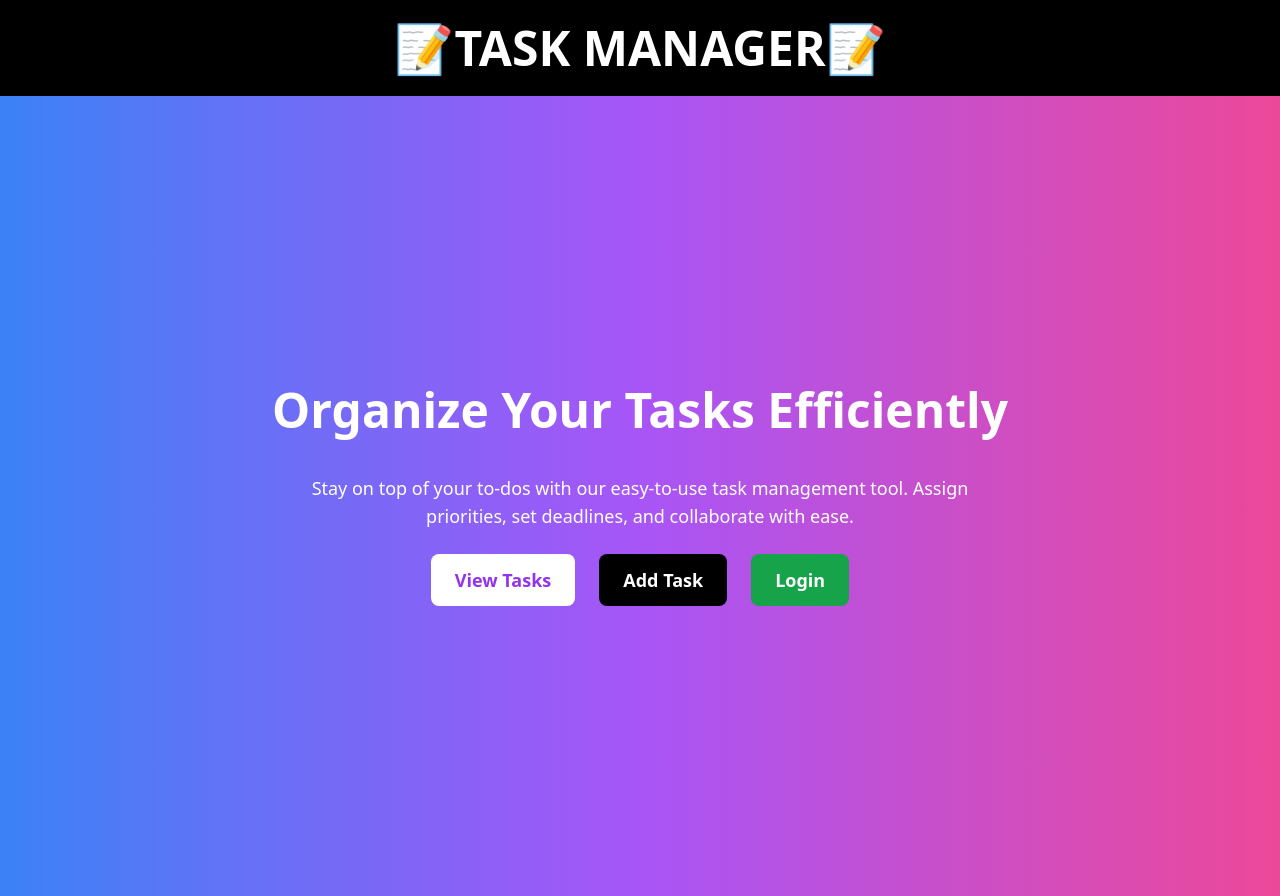
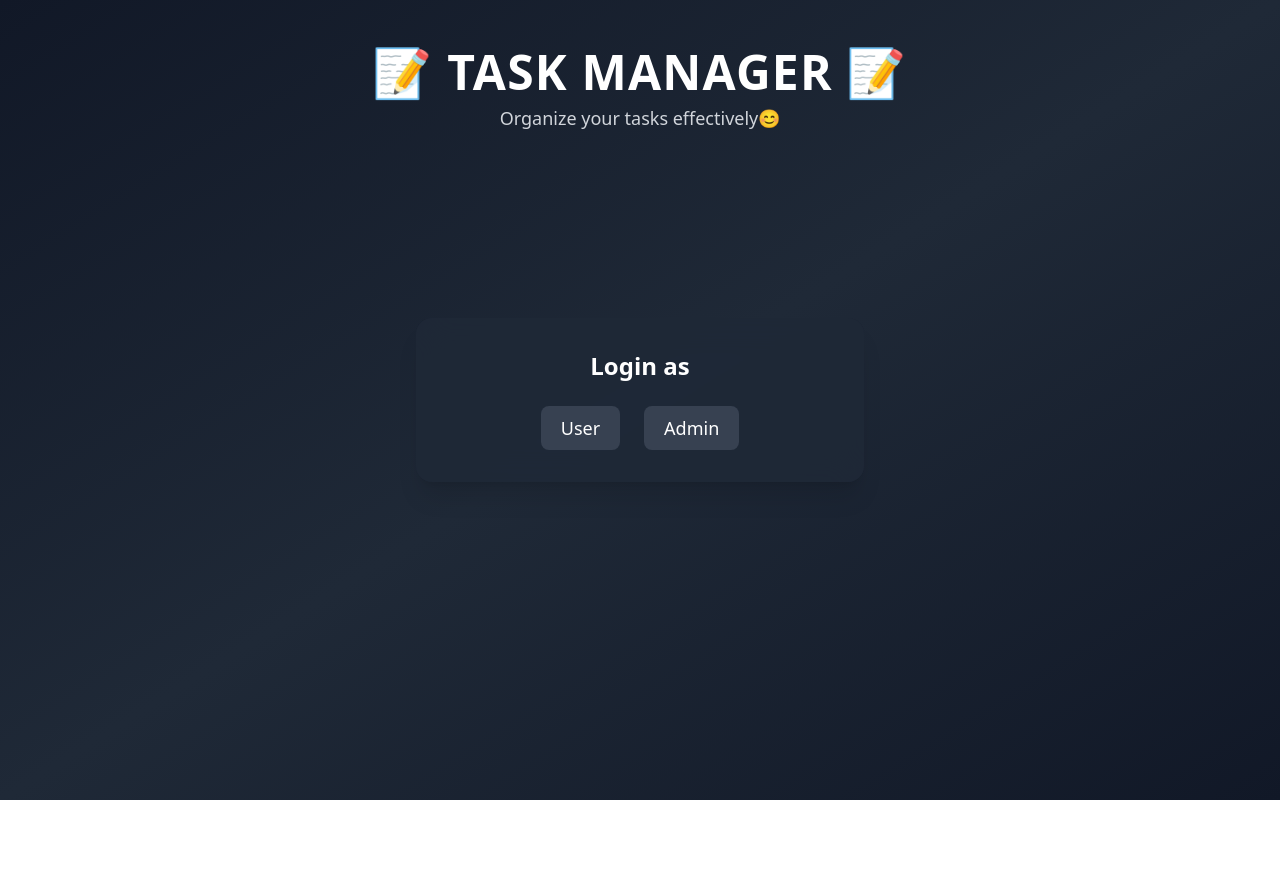
Before and after one commit to Dhun04/Task-Manager, a React (Vite) app: page / in a window 1280 px wide. After the commit the page ends 800 px from the top, so only its background shows below. Built offline with nearby package versions, Linux system fonts and the light colour scheme; the HTML template or start-up script is replaced by a standard one.

Commit message:
Update HomePage.jsx

```diff
--- a/src/pages/HomePage.jsx
+++ b/src/pages/HomePage.jsx
@@ -1,63 +1,127 @@
-import React from "react";
-import { Link } from "react-router-dom";
-import { motion } from "framer-motion";
+import { useState } from "react";
+import { useNavigate } from "react-router-dom";
 
-const HomePage = () => {
+export default function HomePage() {
+  const navigate = useNavigate();
+  const [role, setRole] = useState(null);
+  const [isSignUp, setIsSignUp] = useState(false);
+  const [email, setEmail] = useState("");
+  const [password, setPassword] = useState("");
+  const [confirmPassword, setConfirmPassword] = useState("");
+  const [username, setUsername] = useState("");
+
+  const handleLogin = () => {
+    navigate("/taskform");
+  };
+
   return (
-    <div className="flex flex-col min-h-screen">
-      {/* Header Section */}
-      <header className="bg-black text-white py-6 text-center text-5xl font-bold">
-      📝TASK MANAGER📝
+    <div className="relative h-screen flex flex-col items-center justify-center bg-gradient-to-br from-gray-900 via-gray-800 to-gray-900 text-white">
+      {/* Task Manager Heading */}
+      <header className="absolute top-12 text-center">
+        <h1 className="text-5xl font-extrabold tracking-wide animate-fadeIn">
+          📝 TASK MANAGER 📝
+        </h1>
+        <p className="text-lg mt-2 text-gray-300">Organize your tasks effectively😊</p>
       </header>
 
-      {/* Main Content Section */}
-      <div className="flex flex-col items-center justify-center min-h-screen bg-gradient-to-r from-blue-500 via-purple-500 to-pink-500 text-white p-10 text-center">
+      {/* Login / Sign-Up Card */}
+      <div className="z-10 w-full max-w-md bg-gray-800 bg-opacity-95 rounded-2xl shadow-xl p-8 text-center backdrop-blur-lg">
+        <h2 className="text-2xl font-semibold">{isSignUp ? "Sign Up" : "Login as"}</h2>
 
+        {!isSignUp && (
+          <div className="flex justify-center gap-6 mt-6">
+            <button
+              className={`px-5 py-2 rounded-lg transition-all duration-300 text-lg ${
+                role === "user"
+                  ? "bg-blue-600 text-white shadow-md"
+                  : "bg-gray-700 hover:bg-blue-500"
+              }`}
+              onClick={() => setRole("user")}
+            >
+              User
+            </button>
+            <button
+              className={`px-5 py-2 rounded-lg transition-all duration-300 text-lg ${
+                role === "admin"
+                  ? "bg-blue-600 text-white shadow-md"
+                  : "bg-gray-700 hover:bg-blue-500"
+              }`}
+              onClick={() => setRole("admin")}
+            >
+              Admin
+            </button>
+          </div>
+        )}
 
-        <motion.h1
-          className="text-5xl font-extrabold mb-10"
-          initial={{ opacity: 0, y: -60 }}
-          animate={{ opacity: 1, y: 0 }}
-          transition={{ duration: 0.7 }}
-        >
-          Organize Your Tasks Efficiently
-        </motion.h1>
+        {/* Input Fields */}
+        {(role || isSignUp) && (
+          <div className="mt-6 space-y-5">
+            {isSignUp && (
+              <input
+                type="text"
+                placeholder="Username"
+                value={username}
+                onChange={(e) => setUsername(e.target.value)}
+                className="w-full px-4 py-3 rounded-lg bg-gray-700 border border-gray-600 focus:border-blue-400 focus:outline-none text-lg"
+              />
+            )}
+            <input
+              type="email"
+              placeholder="Email"
+              value={email}
+              onChange={(e) => setEmail(e.target.value)}
+              className="w-full px-4 py-3 rounded-lg bg-gray-700 border border-gray-600 focus:border-blue-400 focus:outline-none text-lg"
+            />
+            <input
+              type="password"
+              placeholder="Password"
+              value={password}
+              onChange={(e) => setPassword(e.target.value)}
+              className="w-full px-4 py-3 rounded-lg bg-gray-700 border border-gray-600 focus:border-blue-400 focus:outline-none text-lg"
+            />
+            {isSignUp && (
+              <input
+                type="password"
+                placeholder="Confirm Password"
+                value={confirmPassword}
+                onChange={(e) => setConfirmPassword(e.target.value)}
+                className="w-full px-4 py-3 rounded-lg bg-gray-700 border border-gray-600 focus:border-blue-400 focus:outline-none text-lg"
+              />
+            )}
 
-        <motion.p
-          className="text-lg text-center mb-6 max-w-2xl"
-          initial={{ opacity: 0 }}
-          animate={{ opacity: 1 }}
-          transition={{ delay: 0.3, duration: 0.7 }}
-        >
-          Stay on top of your to-dos with our easy-to-use task management tool.
-          Assign priorities, set deadlines, and collaborate with ease.
-        </motion.p>
+            {/* Buttons */}
+            <button
+              className="w-full mt-4 px-6 py-3 bg-purple-600 text-white rounded-lg hover:bg-purple-700 transition-all duration-300 text-lg font-semibold"
+              onClick={handleLogin}
+            >
+              {isSignUp ? "Sign Up" : "Login"}
+            </button>
 
-        <motion.div
-          className="flex space-x-6"
-          initial={{ opacity: 0, scale: 0.8 }}
-          animate={{ opacity: 1, scale: 1 }}
-          transition={{ delay: 0.5, duration: 0.7 }}
-        >
-          <Link to="/tasks">
-            <button className="bg-white text-purple-600 px-6 py-3 rounded-lg font-bold text-lg hover:bg-gray-100 transition">
-              View Tasks
-            </button>
-          </Link>
-          <Link to="/taskform">
-            <button className="bg-black text-white px-6 py-3 rounded-lg font-bold text-lg hover:bg-gray-800 transition">
-              Add Task
-            </button>
-          </Link>
-          <Link to="/login">
-            <button className="bg-green-600 text-white px-6 py-3 rounded-lg font-bold text-lg hover:bg-blue-700 transition">
-              Login
-            </button>
-          </Link>
-        </motion.div>
+            {/* Social Media Signup */}
+            {isSignUp && (
+              <div className="mt-4 space-y-2">
+                <button className="w-full py-3 bg-red-600 text-white rounded-lg hover:bg-red-700 transition-all">
+                  Sign Up with Google
+                </button>
+                <button className="w-full py-3 bg-blue-600 text-white rounded-lg hover:bg-blue-700 transition-all">
+                  Sign Up with Facebook
+                </button>
+              </div>
+            )}
+
+            {/* Toggle between Login & Sign Up */}
+            <p className="text-sm mt-3">
+              {isSignUp ? "Already have an account?" : "Don't have an account?"}{" "}
+              <button
+                onClick={() => setIsSignUp(!isSignUp)}
+                className="text-blue-400 hover:underline"
+              >
+                {isSignUp ? "Login" : "Sign Up"}
+              </button>
+            </p>
+          </div>
+        )}
       </div>
     </div>
   );
-};
-
-export default HomePage;
+}
```
